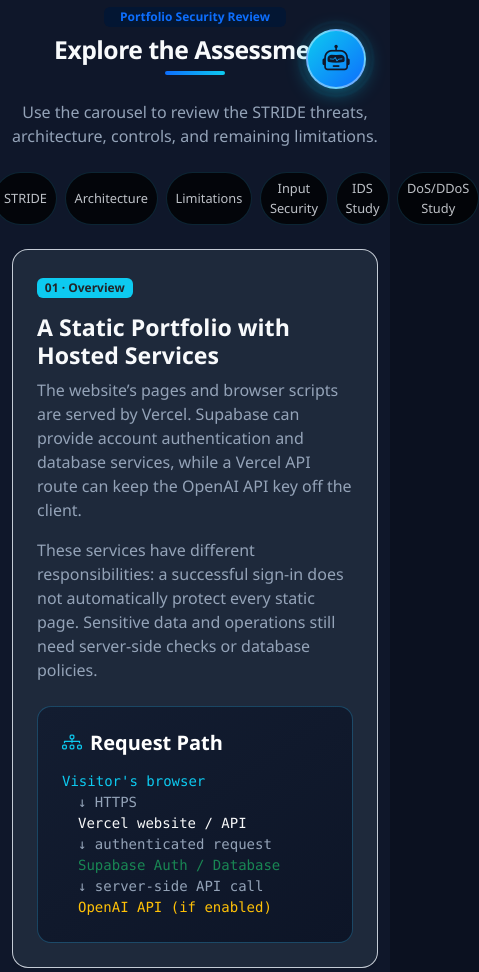
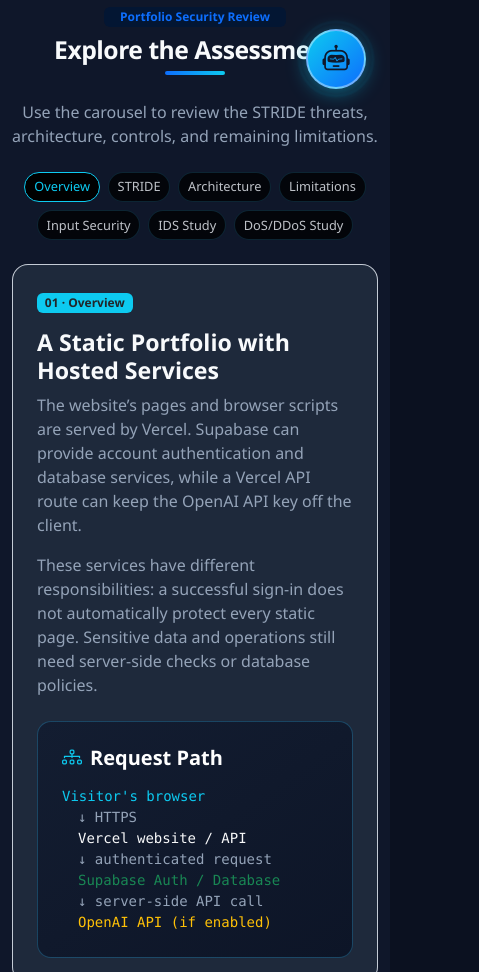
Before and after one commit to RonalTiz/TECH3498WB, a website: page cybersecurity.html in a window 390 px wide. Shown: the part 731-1703 px from the top of the page, 479 px wide, since content can reach past the window. Drawn offline with nearby package versions, Linux system fonts and the light colour scheme; a script that the page names is missing.

Commit message:
cybersecurity page Style changes

```diff
--- a/cybersecurity.html
+++ b/cybersecurity.html
@@ -21,20 +21,30 @@
   <style>
     .security-carousel .carousel-indicators {
       position: static;
+      display: flex;
+      flex-wrap: wrap;
+      justify-content: center;
+      gap: 0.5rem;
       margin: 0 0 1.5rem;
     }
 
     .security-carousel .carousel-indicators [data-bs-target] {
+      flex: 0 1 auto;
       width: auto;
       height: auto;
       min-width: 2.5rem;
-      margin: 0 0.25rem;
+      max-width: 100%;
+      margin: 0;
       padding: 0.45rem 0.75rem;
       border: 1px solid var(--border-color);
       border-radius: 999px;
       background: var(--bg-card);
       color: var(--text-main);
       text-indent: 0;
+      text-align: center;
+      white-space: normal;
+      overflow-wrap: anywhere;
+      line-height: 1.2;
       opacity: 0.75;
     }
 
@@ -44,28 +54,18 @@
       opacity: 1;
     }
 
-    .security-slide-content {
-      min-height: 430px;
-    }
-
-    .security-carousel .carousel-control-prev,
-    .security-carousel .carousel-control-next {
-      position: static;
-      width: auto;
-      opacity: 1;
-    }
-
     @media (max-width: 575.98px) {
       .security-slide-content {
         min-height: 0;
       }
 
       .security-carousel .carousel-indicators [data-bs-target] {
-        min-width: auto;
+        min-width: 0;
         padding: 0.4rem 0.55rem;
         font-size: 0.8rem;
       }
     }
+
   </style>
 </head>
 <body>
```
